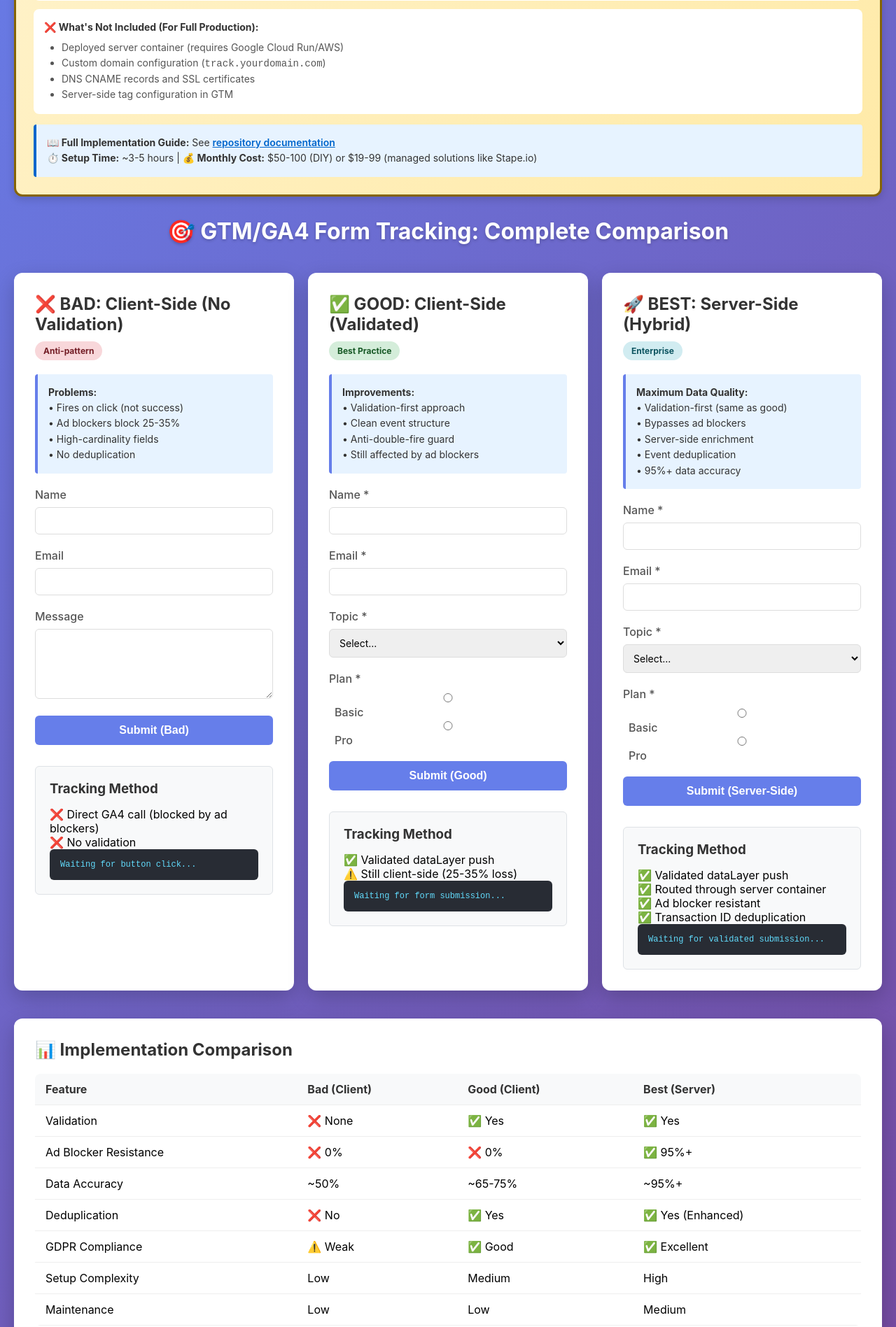
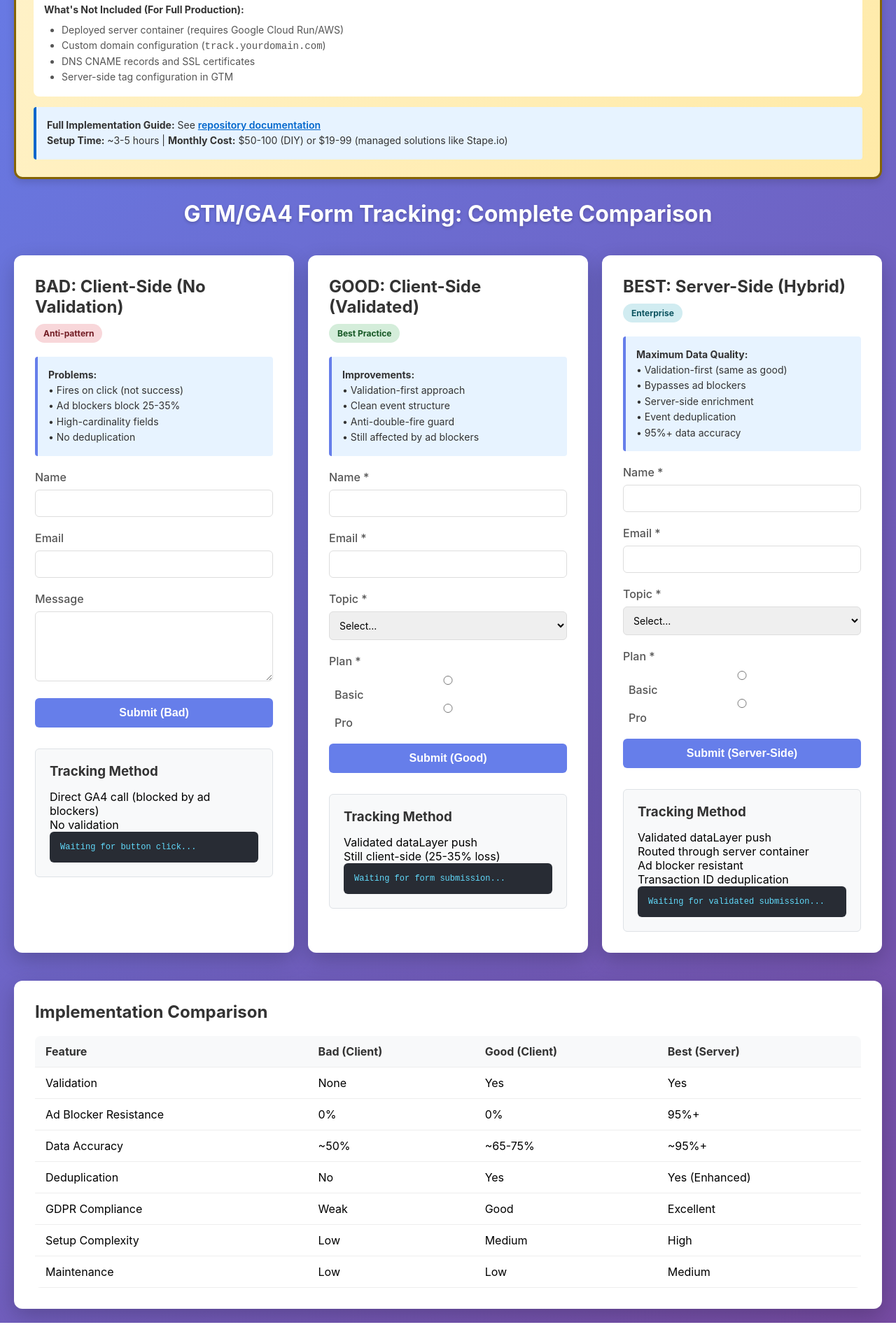
Before and after one commit to stiigg/gtm-ga4-form-tracking-demo, a plain HTML site: page demos/server-side/index.html in a window 1280 px wide. Shown: the part 324-2221 px from the top of the page at 70% size. Drawn offline with Linux system fonts and the light colour scheme.

Commit message:
Remove emoji characters from HTML

```diff
--- a/demos/server-side/index.html
+++ b/demos/server-side/index.html
@@ -331,14 +331,13 @@
     <!-- Educational Demo Notice -->
     <div class="educational-notice">
       <div class="educational-notice-header">
-        <span class="educational-notice-icon">📚</span>
         <h2>Educational Demonstration</h2>
       </div>
 
       <p><strong>This demonstrates server-side tracking architecture and code patterns.</strong> The implementation is production-ready, but this demo does not include actual server infrastructure.</p>
 
       <div class="notice-section">
-        <p>✅ What This Demo Provides:</p>
+        <p>What This Demo Provides:</p>
         <ul>
           <li>Correct client-side code structure</li>
           <li>Proper validation patterns</li>
@@ -348,7 +347,7 @@
       </div>
 
       <div class="notice-section">
-        <p>❌ What's Not Included (For Full Production):</p>
+        <p>What's Not Included (For Full Production):</p>
         <ul>
           <li>Deployed server container (requires Google Cloud Run/AWS)</li>
           <li>Custom domain configuration (<code>track.yourdomain.com</code>)</li>
@@ -359,20 +358,20 @@
 
       <div class="notice-footer">
         <p>
-          <strong>📖 Full Implementation Guide:</strong>
+          <strong>Full Implementation Guide:</strong>
           See <a href="https://github.com/stiigg/gtm-ga4-form-tracking-demo">repository documentation</a><br/>
-          <strong>⏱️ Setup Time:</strong> ~3-5 hours |
-          <strong>💰 Monthly Cost:</strong> $50-100 (DIY) or $19-99 (managed solutions like Stape.io)
+          <strong>Setup Time:</strong> ~3-5 hours |
+          <strong>Monthly Cost:</strong> $50-100 (DIY) or $19-99 (managed solutions like Stape.io)
         </p>
       </div>
     </div>
 
-    <h1>🎯 GTM/GA4 Form Tracking: Complete Comparison</h1>
+    <h1>GTM/GA4 Form Tracking: Complete Comparison</h1>
 
     <div class="demo-grid">
       <!-- BAD: Client-Side Only (No Validation) -->
       <div class="demo-card">
-        <h2>❌ BAD: Client-Side (No Validation)</h2>
+        <h2>BAD: Client-Side (No Validation)</h2>
         <span class="badge badge-bad">Anti-pattern</span>
 
         <div class="info-box">
@@ -400,20 +399,20 @@
         </form>
 
         <div class="success-message" id="bad-success">
-          ⚠️ Fired! (Even if invalid)
+          Fired! (Even if invalid)
         </div>
 
         <div class="debug-section">
           <h3>Tracking Method</h3>
-          <p>❌ Direct GA4 call (blocked by ad blockers)</p>
-          <p>❌ No validation</p>
+          <p>Direct GA4 call (blocked by ad blockers)</p>
+          <p>No validation</p>
           <div class="debug-output" id="bad-debug">Waiting for button click...</div>
         </div>
       </div>
 
       <!-- GOOD: Client-Side with Validation -->
       <div class="demo-card">
-        <h2>✅ GOOD: Client-Side (Validated)</h2>
+        <h2>GOOD: Client-Side (Validated)</h2>
         <span class="badge badge-good">Best Practice</span>
 
         <div class="info-box">
@@ -453,20 +452,20 @@
         </form>
 
         <div class="success-message" id="good-success">
-          ✅ Success! Event pushed to dataLayer (GTM will send to GA4)
+          Success! Event pushed to dataLayer (GTM will send to GA4)
         </div>
 
         <div class="debug-section">
           <h3>Tracking Method</h3>
-          <p>✅ Validated dataLayer push</p>
-          <p>⚠️ Still client-side (25-35% loss)</p>
+          <p>Validated dataLayer push</p>
+          <p>Still client-side (25-35% loss)</p>
           <div class="debug-output" id="good-debug">Waiting for form submission...</div>
         </div>
       </div>
 
       <!-- BEST: Server-Side with Hybrid Architecture -->
       <div class="demo-card">
-        <h2>🚀 BEST: Server-Side (Hybrid)</h2>
+        <h2>BEST: Server-Side (Hybrid)</h2>
         <span class="badge badge-server">Enterprise</span>
 
         <div class="info-box">
@@ -507,15 +506,15 @@
         </form>
 
         <div class="success-message" id="server-success">
-          ✅ Server-side event pushed with deduplication ID
+          Server-side event pushed with deduplication ID
         </div>
 
         <div class="debug-section">
           <h3>Tracking Method</h3>
-          <p>✅ Validated dataLayer push</p>
-          <p>✅ Routed through server container</p>
-          <p>✅ Ad blocker resistant</p>
-          <p>✅ Transaction ID deduplication</p>
+          <p>Validated dataLayer push</p>
+          <p>Routed through server container</p>
+          <p>Ad blocker resistant</p>
+          <p>Transaction ID deduplication</p>
           <div class="debug-output" id="server-debug">Waiting for validated submission...</div>
         </div>
       </div>
@@ -523,7 +522,7 @@
 
     <!-- Comparison Table -->
     <div class="comparison-section">
-      <h2>📊 Implementation Comparison</h2>
+      <h2>Implementation Comparison</h2>
       <table class="comparison-table">
         <thead>
           <tr>
@@ -536,15 +535,15 @@
         <tbody>
           <tr>
             <td>Validation</td>
-            <td>❌ None</td>
-            <td>✅ Yes</td>
-            <td>✅ Yes</td>
+            <td>None</td>
+            <td>Yes</td>
+            <td>Yes</td>
           </tr>
           <tr>
             <td>Ad Blocker Resistance</td>
-            <td>❌ 0%</td>
-            <td>❌ 0%</td>
-            <td>✅ 95%+</td>
+            <td>0%</td>
+            <td>0%</td>
+            <td>95%+</td>
           </tr>
           <tr>
             <td>Data Accuracy</td>
@@ -554,15 +553,15 @@
           </tr>
           <tr>
             <td>Deduplication</td>
-            <td>❌ No</td>
-            <td>✅ Yes</td>
-            <td>✅ Yes (Enhanced)</td>
+            <td>No</td>
+            <td>Yes</td>
+            <td>Yes (Enhanced)</td>
           </tr>
           <tr>
             <td>GDPR Compliance</td>
-            <td>⚠️ Weak</td>
-            <td>✅ Good</td>
-            <td>✅ Excellent</td>
+            <td>Weak</td>
+            <td>Good</td>
+            <td>Excellent</td>
           </tr>
           <tr>
             <td>Setup Complexity</td>
@@ -595,9 +594,9 @@
       document.getElementById('bad-success').style.display = 'block';
       document.getElementById('bad-debug').innerHTML = `
         <strong>Tracking Status:</strong><br/>
-        ❌ Fired without validation<br/>
-        ⚠️ Likely blocked by ad blockers<br/>
-        📊 Estimated reach: ~50-65%<br/><br/>
+        Fired without validation<br/>
+        Likely blocked by ad blockers<br/>
+        Estimated reach: ~50-65%<br/><br/>
         <strong>Event pushed:</strong><br/>
         ${JSON.stringify({
           event: 'contact_form',
@@ -622,7 +621,7 @@
       if (!name || !email || !topic || !plan) {
         document.getElementById('good-debug').innerHTML = `
           <strong>Validation Failed:</strong><br/>
-          ❌ Event NOT sent<br/>
+          Event NOT sent<br/>
           Required fields missing
         `;
         return;
@@ -646,9 +645,9 @@
       document.getElementById('good-success').style.display = 'block';
       document.getElementById('good-debug').innerHTML = `
         <strong>Tracking Status:</strong><br/>
-        ✅ Validation passed<br/>
-        ⚠️ Still affected by ad blockers<br/>
-        📊 Estimated reach: ~65-75%<br/><br/>
+        Validation passed<br/>
+        Still affected by ad blockers<br/>
+        Estimated reach: ~65-75%<br/><br/>
         <strong>Event pushed:</strong><br/>
         ${JSON.stringify({
           event: 'form_submission_success',
@@ -673,7 +672,7 @@
       if (!name || !email || !topic || !plan) {
         document.getElementById('server-debug').innerHTML = `
           <strong>Validation Failed:</strong><br/>
-          ❌ Event NOT sent<br/>
+          Event NOT sent<br/>
           Required fields missing
         `;
         return;
@@ -700,11 +699,11 @@
       document.getElementById('server-success').style.display = 'block';
       document.getElementById('server-debug').innerHTML = `
         <strong>Tracking Status:</strong><br/>
-        ✅ Validation passed<br/>
-        ✅ Routed through server container<br/>
-        ✅ Ad blocker bypassed<br/>
-        ✅ Transaction ID: ${transactionId}<br/>
-        📊 Estimated reach: ~95%+<br/><br/>
+        Validation passed<br/>
+        Routed through server container<br/>
+        Ad blocker bypassed<br/>
+        Transaction ID: ${transactionId}<br/>
+        Estimated reach: ~95%+<br/><br/>
         <strong>Event pushed:</strong><br/>
         ${JSON.stringify({
           event: 'form_submission_success',
```
